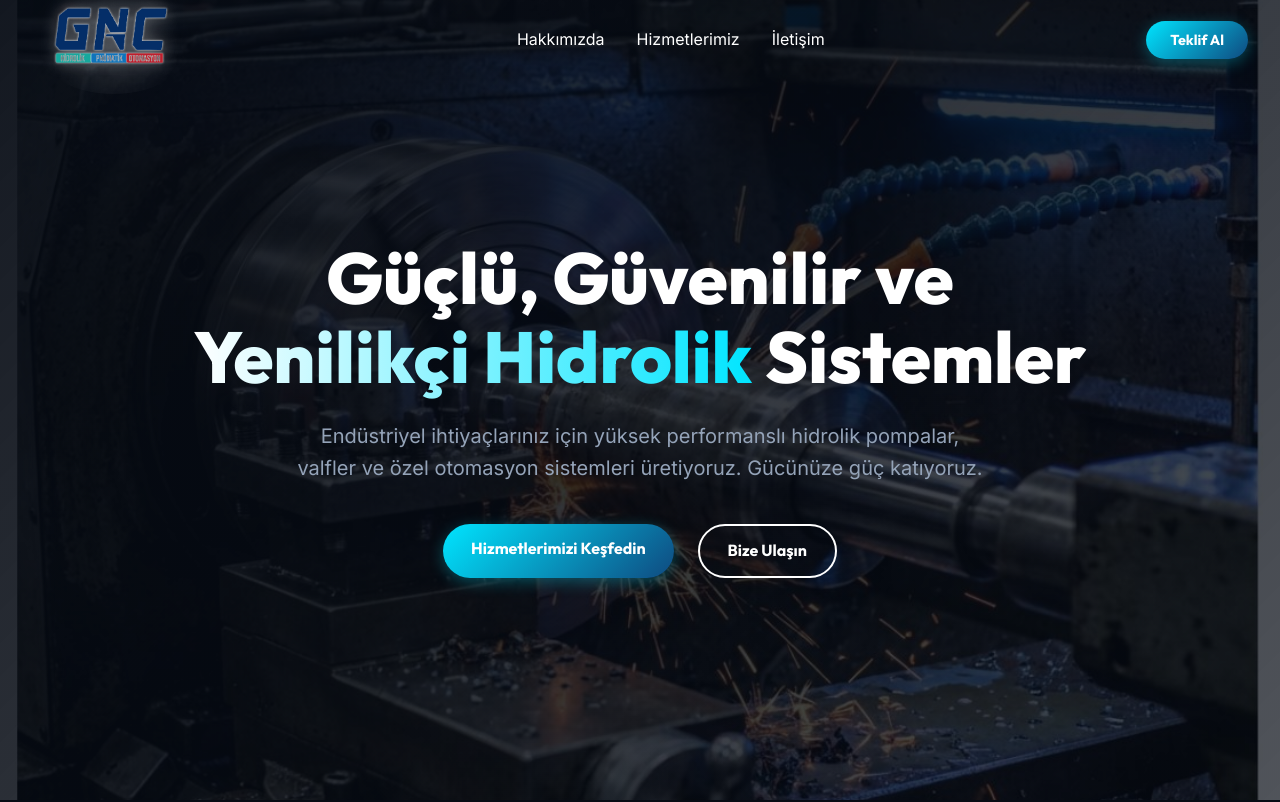
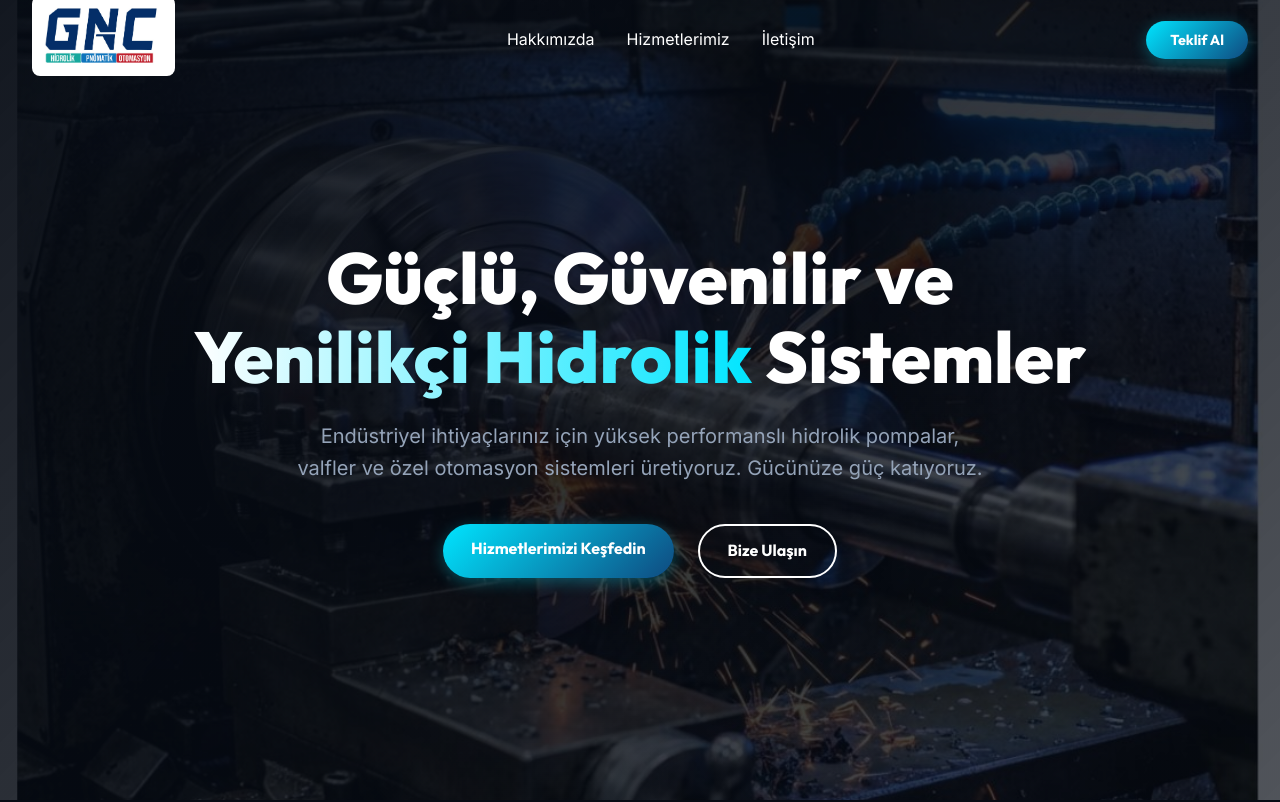
Before and after one commit to Muhammetalig/hidrolik, a Next.js app: page / in a window 1280 px wide. Shown: the top 802 px of the page. Built offline with nearby package versions, Linux system fonts and the light colour scheme.

Commit message:
Revert logo to original jpeg with white background

```diff
--- a/src/components/Footer.js
+++ b/src/components/Footer.js
@@ -5,14 +5,14 @@ export default function Footer() {
     <footer className="footer section-padding pb-0" style={{ backgroundColor: 'rgba(6, 11, 20, 0.9)', borderTop: '1px solid var(--glass-border)', paddingBottom: 0 }}>
       <div className="container grid grid-cols-3" style={{ marginBottom: '3rem' }}>
         <div className="footer-col">
-          <div className="logo-container mb-4" style={{ display: 'inline-block', background: 'radial-gradient(circle, rgba(255, 255, 255, 0.1) 0%, transparent 70%)', padding: '10px', borderRadius: '50%' }}>
+          <div className="logo-container mb-4" style={{ display: 'inline-block' }}>
             <img
-              src="/logo.png"
+              src="/logo.jpeg"
               alt="GNC Hidrolik Logo"
               style={{
                 height: '90px',
                 width: 'auto',
-                filter: 'drop-shadow(0 0 1px rgba(255, 255, 255, 0.8)) drop-shadow(0 0 10px rgba(255, 255, 255, 0.2))'
+                borderRadius: '8px'
               }}
             />
           </div>
--- a/src/components/Navbar.js
+++ b/src/components/Navbar.js
@@ -18,7 +18,7 @@ export default function Navbar() {
       <div className="container nav-container">
         <div className="logo-container">
           <Link href="/">
-            <img src="/logo.png" alt="GNC Hidrolik Logo" className="logo-img" />
+            <img src="/logo.jpeg" alt="GNC Hidrolik Logo" className="logo-img" />
           </Link>
         </div>
         <div className="nav-links">
@@ -61,18 +61,14 @@ export default function Navbar() {
         .logo-container {
           display: flex;
           align-items: center;
-          background: radial-gradient(circle, rgba(255, 255, 255, 0.15) 0%, transparent 70%);
-          padding: 10px;
-          border-radius: 50%;
         }
         .logo-img {
           height: 80px;
           width: auto;
-          filter: drop-shadow(0 0 1px rgba(255, 255, 255, 0.8)) drop-shadow(0 0 8px rgba(255, 255, 255, 0.3));
+          border-radius: 8px;
           transition: all 0.3s ease;
         }
         .logo-img:hover {
-          filter: drop-shadow(0 0 1px rgba(255, 255, 255, 1)) drop-shadow(0 0 12px rgba(255, 255, 255, 0.5));
           transform: scale(1.05);
         }
         .nav-links {
```
